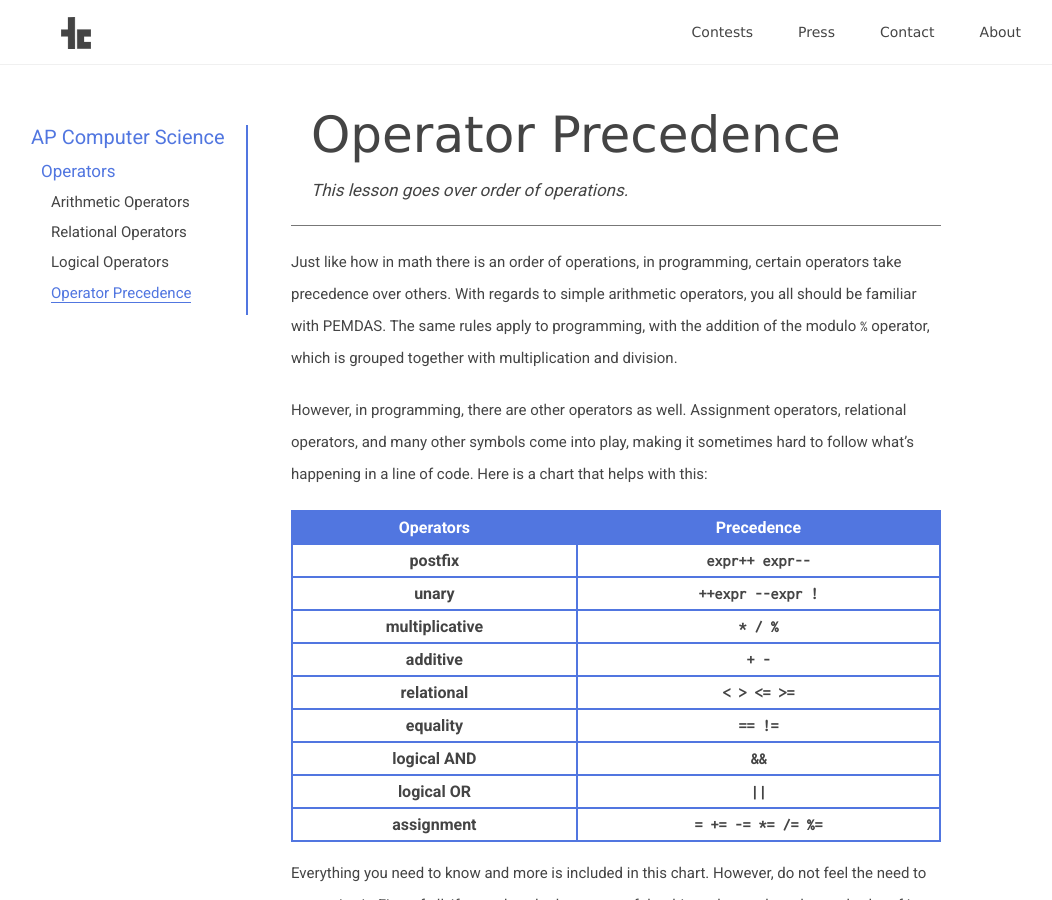
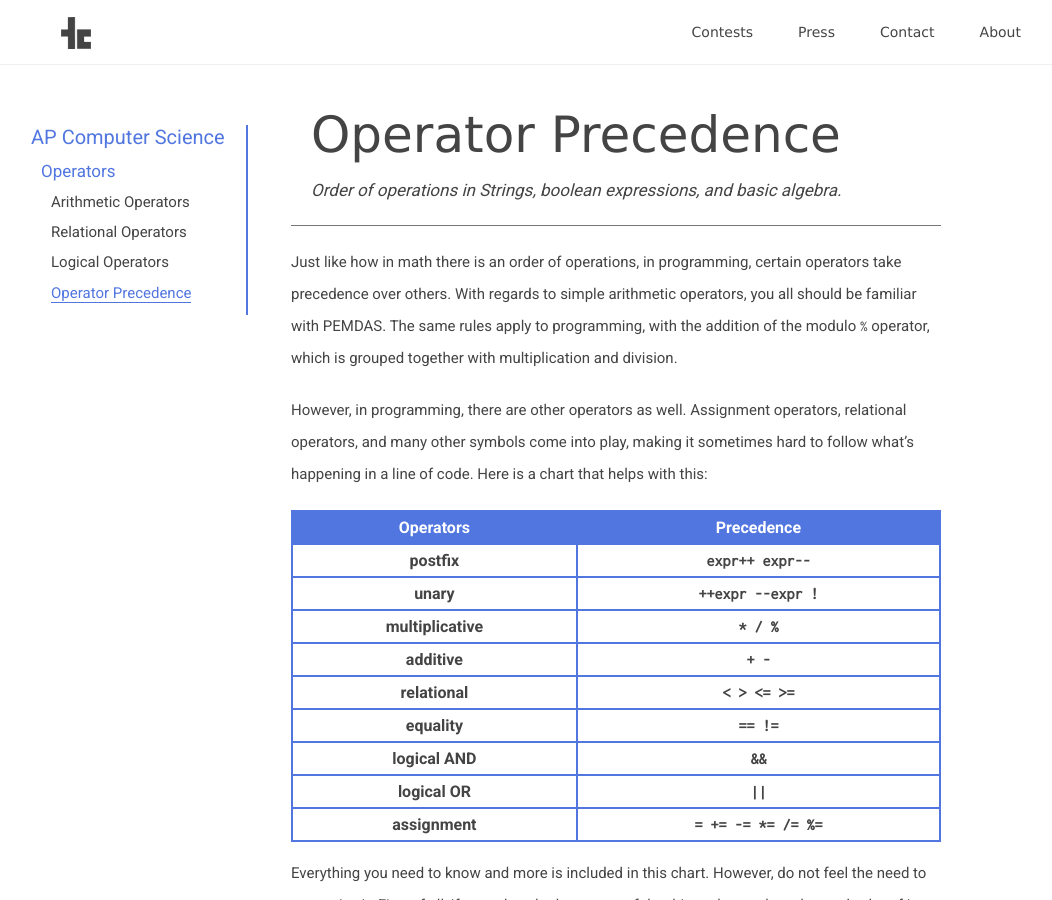
Before and after one commit to teamscode/teamscode.github.io, a Jekyll site: the page built from _posts/2017-11-25-operator-precedence.md, in a window 1280 px wide and 900 px high. Shown: the whole window, without its empty margins (99-1151 px from the left). Built offline with Jekyll 4.4.1, drawn with Linux system fonts in a browser that asks for light colours; nearby versions of some CDN libraries.

Commit message:
Update 2017-11-25-operator-precedence.md

```diff
--- a/_posts/2017-11-25-operator-precedence.md
+++ b/_posts/2017-11-25-operator-precedence.md
@@ -2,7 +2,7 @@
 layout: post-lesson
 permalink: /learn/ap-computer-science/operator-precedence/
 lesson_title: Operator Precedence
-lesson_desc: This lesson goes over order of operations.
+lesson_desc: Order of operations in Strings, boolean expressions, and basic algebra.
 author: Alan Bi
 ---
 
```
